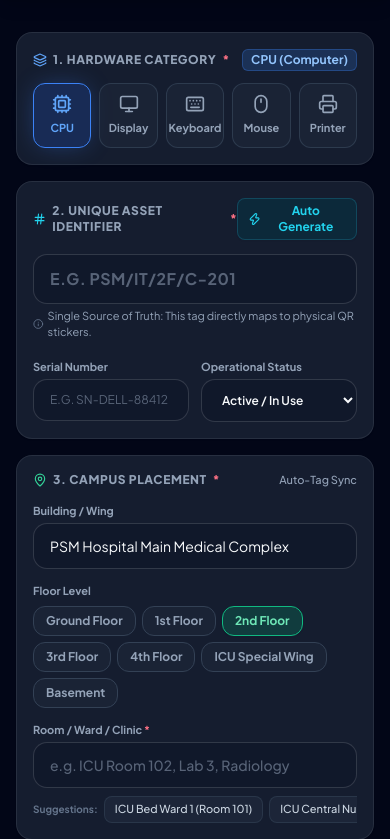
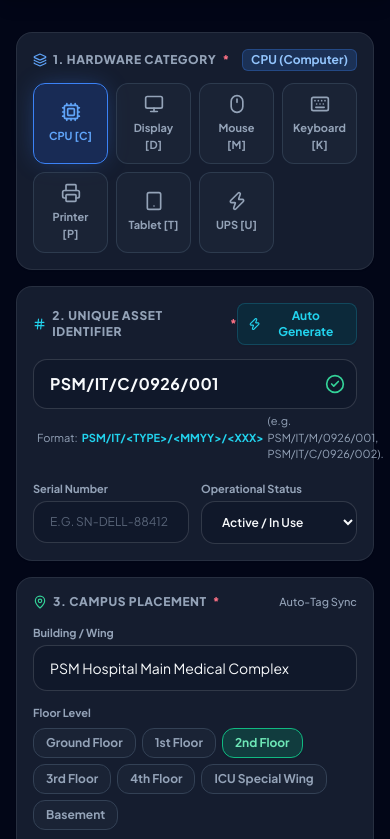
Before and after one commit to krish-228/campus-asset-iq, a Django app: page /add-device in a window 390 px wide. Shown: the part 77-916 px from the top of the page. Run offline with Django 5.2, Linux system fonts and the light colour scheme; data comes from the database, SQL or seed files in the repository; data that the repository does not hold is empty; some libraries are stand-ins or nearby versions.

Commit message:
Add Tablet and UPS hardware categories with globally unique monthly sequence tag PSM/IT/<TYPE>/<MMYY>/<XXX>

```diff
--- a/app/views.py
+++ b/app/views.py
@@ -1036,11 +1036,20 @@ def normalize_device_type(code, asset_id=''):
         return 'Mouse'
     if c in ('P', 'PRT', 'PRINTER', 'BARCODE PRINTER', 'LASER PRINTER'):
         return 'Printer'
-    if '/C-' in asset_id or '/C.' in asset_id: return 'CPU'
-    if '/D-' in asset_id or '/D.' in asset_id: return 'Display'
-    if '/K-' in asset_id or '/K.' in asset_id: return 'Keyboard'
-    if '/M-' in asset_id or '/M.' in asset_id: return 'Mouse'
-    if '/P-' in asset_id or '/P.' in asset_id: return 'Printer'
+    if c in ('T', 'TAB', 'TABLET', 'IPAD'):
+        return 'Tablet'
+    if c in ('U', 'UPS', 'INVERTER', 'POWER'):
+        return 'UPS'
+
+    # Check asset_id format: PSM/IT/<TYPE>/<MMYY>/<NUM> or legacy PSM/IT/<FLOOR>/<TYPE>-<NUM>
+    aid = asset_id.upper()
+    if '/C/' in aid or '/C-' in aid or '/C.' in aid: return 'CPU'
+    if '/D/' in aid or '/D-' in aid or '/D.' in aid or '/DISP-' in aid: return 'Display'
+    if '/K/' in aid or '/K-' in aid or '/K.' in aid or '/KB-' in aid: return 'Keyboard'
+    if '/M/' in aid or '/M-' in aid or '/M.' in aid: return 'Mouse'
+    if '/P/' in aid or '/P-' in aid or '/P.' in aid or '/PRT-' in aid: return 'Printer'
+    if '/T/' in aid or '/T-' in aid: return 'Tablet'
+    if '/U/' in aid or '/U-' in aid: return 'UPS'
     return code or 'CPU'
 
 def ensure_sample_devices():
@@ -2081,53 +2090,69 @@ def mobile_add_device_view(request):
         'staff_list': staff_list,
         'selected_org': 'HOSP',
     }
-    return render(request, "admin/mobile_add_device.html", context)
+    response = render(request, "admin/mobile_add_device.html", context)
+    response['Cache-Control'] = 'no-cache, no-store, must-revalidate'
+    response['Pragma'] = 'no-cache'
+    response['Expires'] = '0'
+    return response
 
 
 @csrf_exempt
 def api_generate_asset_id(request):
     """
     Generates a unique, standardized hardware asset tag strictly for PSM Hospital.
-    Format example: PSM/IT/2F/C-205 or PSM/IT/1F/DISP-104.
+    Format: PSM/IT/<TYPE>/<MMYY>/<XXX>
+    Example:
+      - Mouse:    PSM/IT/M/0826/001 or PSM/IT/M/0926/001
+      - CPU:      PSM/IT/C/0926/001
+      - Display:  PSM/IT/D/0926/001
+      - Printer:  PSM/IT/P/0926/001
+      - Keyboard: PSM/IT/K/0926/001
+      - Tablet:   PSM/IT/T/0926/001
+      - UPS:      PSM/IT/U/0926/001
     Guarantees 100% collision-free against PostgreSQL DeviceAsset table.
     """
-    dev_type = normalize_device_type(request.GET.get('type') or request.POST.get('type') or 'CPU')
-    floor_raw = request.GET.get('floor') or request.POST.get('floor') or '2nd Floor'
-
-    floor_lower = floor_raw.lower()
-    if 'ground' in floor_lower or 'gf' in floor_lower:
-        floor_code = 'GF'
-    elif '1' in floor_lower:
-        floor_code = '1F'
-    elif '2' in floor_lower:
-        floor_code = '2F'
-    elif '3' in floor_lower:
-        floor_code = '3F'
-    elif '4' in floor_lower:
-        floor_code = '4F'
-    elif 'icu' in floor_lower:
-        floor_code = 'ICU'
-    else:
-        floor_code = '2F'
-
-    type_prefixes = {
-        'CPU': 'C',
-        'Display': 'DISP',
-        'Keyboard': 'KB',
-        'Mouse': 'MS',
-        'Printer': 'PRT'
+    raw_type = (request.GET.get('type') or request.POST.get('type') or 'CPU').strip().upper()
+
+    type_letter_map = {
+        'M': 'M', 'MOUSE': 'M',
+        'C': 'C', 'CPU': 'C', 'WORKSTATION': 'C', 'DESKTOP': 'C', 'COMPUTER': 'C',
+        'D': 'D', 'DISPLAY': 'D', 'MONITOR': 'D', 'SCREEN': 'D',
+        'P': 'P', 'PRINTER': 'P', 'PRT': 'P',
+        'K': 'K', 'KEYBOARD': 'K', 'KB': 'K',
+        'T': 'T', 'TABLET': 'T', 'TAB': 'T', 'IPAD': 'T',
+        'U': 'U', 'UPS': 'U', 'INVERTER': 'U', 'POWER': 'U',
     }
-    prefix = type_prefixes.get(dev_type, 'C')
-    org_prefix = "PSM/IT"
-
-    for _ in range(100):
-        rand_num = random.randint(100, 999)
-        candidate = f"{org_prefix}/{floor_code}/{prefix}-{rand_num}"
-        if not DeviceAsset.objects.filter(asset_id__iexact=candidate).exists():
-            return JsonResponse({'success': True, 'asset_id': candidate})
-
-    fallback_id = f"{org_prefix}/{floor_code}/{prefix}-{random.randint(1000, 9999)}"
-    return JsonResponse({'success': True, 'asset_id': fallback_id})
+    type_letter = type_letter_map.get(raw_type, raw_type[0] if raw_type else 'C')
+
+    now = timezone.localtime()
+    mmyy = now.strftime("%m%y")  # e.g. "0926"
+
+    prefix = f"PSM/IT/{type_letter}/{mmyy}/"
+
+    # Ensure XXX is globally unique for every device registered in this month
+    month_pattern = f"/{mmyy}/"
+    existing_month_tags = set(DeviceAsset.objects.filter(asset_id__contains=month_pattern).values_list('asset_id', flat=True))
+
+    max_num = 0
+    for tag in existing_month_tags:
+        parts = tag.strip().split('/')
+        if len(parts) >= 5:
+            try:
+                num = int(parts[4])
+                if num > max_num:
+                    max_num = num
+            except (ValueError, TypeError):
+                pass
+
+    next_num = max_num + 1
+    candidate = f"{prefix}{next_num:03d}"
+
+    while DeviceAsset.objects.filter(asset_id__iexact=candidate).exists():
+        next_num += 1
+        candidate = f"{prefix}{next_num:03d}"
+
+    return JsonResponse({'success': True, 'asset_id': candidate})
 
 @admin_required
 def user(request):
@@ -3137,9 +3162,23 @@ def api_import_devices_excel(request):
             continue
 
         if not asset_id:
-            random_num = random.randint(100, 999)
-            prefix = 'DEV'
-            asset_id = f"PSM/IT/2F/C-{prefix}-{random_num}"
+            raw_t = find_val(r, ['device type', 'device_type', 'type', 'device category', 'category', 'device', 'equipment type'], 'CPU')
+            t_map = {'CPU': 'C', 'Display': 'D', 'Mouse': 'M', 'Keyboard': 'K', 'Printer': 'P', 'Tablet': 'T', 'UPS': 'U'}
+            t_code = t_map.get(raw_t, 'C')
+            now_str = timezone.localtime().strftime("%m%y")
+            all_m_tags = set(DeviceAsset.objects.filter(asset_id__contains=f"/{now_str}/").values_list('asset_id', flat=True))
+            max_n = 0
+            for t_tag in all_m_tags:
+                p_parts = t_tag.strip().split('/')
+                if len(p_parts) >= 5:
+                    try:
+                        n_val = int(p_parts[4])
+                        if n_val > max_n: max_n = n_val
+                    except (ValueError, TypeError): pass
+            next_n = max_n + 1
+            while f"PSM/IT/{t_code}/{now_str}/{next_n:03d}" in all_m_tags:
+                next_n += 1
+            asset_id = f"PSM/IT/{t_code}/{now_str}/{next_n:03d}"
 
 
         device_type_raw = find_val(r, [
--- a/template/admin/inventory.html
+++ b/template/admin/inventory.html
@@ -542,6 +542,8 @@
                         <option value="M">Mouse [M]</option>
                         <option value="K">Keyboard [K]</option>
                         <option value="P">Printer [P]</option>
+                        <option value="T">Tablet [T]</option>
+                        <option value="U">UPS [U]</option>
                     </select>
                 </div>
                 <div>
--- a/template/admin/location.html
+++ b/template/admin/location.html
@@ -501,6 +501,8 @@
                             <option value="M">Mouse [M]</option>
                             <option value="K">Keyboard [K]</option>
                             <option value="P">Printer [P]</option>
+                            <option value="T">Tablet [T]</option>
+                            <option value="U">UPS [U]</option>
                         </select>
                     </div>
                     <div>
--- a/template/admin/mobile_add_device.html
+++ b/template/admin/mobile_add_device.html
@@ -164,32 +164,42 @@
                     <span id="category-pill-label" class="text-xs font-bold px-2 py-0.5 rounded-md bg-blue-500/20 text-blue-300 border border-blue-500/30">CPU (Computer)</span>
                 </div>
 
-                <!-- 5 Hardware Category Cards -->
-                <div class="grid grid-cols-5 gap-2" id="category-selector-grid">
+                <!-- 7 Hardware Category Cards -->
+                <div class="grid grid-cols-4 sm:grid-cols-7 gap-2" id="category-selector-grid">
                     <!-- CPU -->
                     <button type="button" onclick="selectCategory('CPU')" data-category="CPU" class="category-btn p-2.5 rounded-xl border flex flex-col items-center justify-center gap-1.5 transition-all active:scale-95 bg-blue-600/20 border-blue-500 text-blue-400 shadow-glow">
                         <i data-lucide="cpu" class="w-5 h-5"></i>
-                        <span class="text-[11px] font-bold">CPU</span>
+                        <span class="text-[11px] font-bold">CPU [C]</span>
                     </button>
                     <!-- Display -->
                     <button type="button" onclick="selectCategory('Display')" data-category="Display" class="category-btn p-2.5 rounded-xl border flex flex-col items-center justify-center gap-1.5 transition-all active:scale-95 bg-slate-800/60 border-slate-700/80 text-slate-400 hover:text-slate-200">
                         <i data-lucide="monitor" class="w-5 h-5"></i>
-                        <span class="text-[11px] font-bold">Display</span>
+                        <span class="text-[11px] font-bold">Display [D]</span>
+                    </button>
+                    <!-- Mouse -->
+                    <button type="button" onclick="selectCategory('Mouse')" data-category="Mouse" class="category-btn p-2.5 rounded-xl border flex flex-col items-center justify-center gap-1.5 transition-all active:scale-95 bg-slate-800/60 border-slate-700/80 text-slate-400 hover:text-slate-200">
+                        <i data-lucide="mouse" class="w-5 h-5"></i>
+                        <span class="text-[11px] font-bold">Mouse [M]</span>
                     </button>
                     <!-- Keyboard -->
                     <button type="button" onclick="selectCategory('Keyboard')" data-category="Keyboard" class="category-btn p-2.5 rounded-xl border flex flex-col items-center justify-center gap-1.5 transition-all active:scale-95 bg-slate-800/60 border-slate-700/80 text-slate-400 hover:text-slate-200">
                         <i data-lucide="keyboard" class="w-5 h-5"></i>
-                        <span class="text-[11px] font-bold">Keyboard</span>
-                    </button>
-                    <!-- Mouse -->
-                    <button type="button" onclick="selectCategory('Mouse')" data-category="Mouse" class="category-btn p-2.5 rounded-xl border flex flex-col items-center justify-center gap-1.5 transition-all active:scale-95 bg-slate-800/60 border-slate-700/80 text-slate-400 hover:text-slate-200">
-                        <i data-lucide="mouse" class="w-5 h-5"></i>
-                        <span class="text-[11px] font-bold">Mouse</span>
+                        <span class="text-[11px] font-bold">Keyboard [K]</span>
                     </button>
                     <!-- Printer -->
                     <button type="button" onclick="selectCategory('Printer')" data-category="Printer" class="category-btn p-2.5 rounded-xl border flex flex-col items-center justify-center gap-1.5 transition-all active:scale-95 bg-slate-800/60 border-slate-700/80 text-slate-400 hover:text-slate-200">
                         <i data-lucide="printer" class="w-5 h-5"></i>
-                        <span class="text-[11px] font-bold">Printer</span>
+                        <span class="text-[11px] font-bold">Printer [P]</span>
+                    </button>
+                    <!-- Tablet -->
+                    <button type="button" onclick="selectCategory('Tablet')" data-category="Tablet" class="category-btn p-2.5 rounded-xl border flex flex-col items-center justify-center gap-1.5 transition-all active:scale-95 bg-slate-800/60 border-slate-700/80 text-slate-400 hover:text-slate-200">
+                        <i data-lucide="tablet" class="w-5 h-5"></i>
+                        <span class="text-[11px] font-bold">Tablet [T]</span>
+                    </button>
+                    <!-- UPS -->
+                    <button type="button" onclick="selectCategory('UPS')" data-category="UPS" class="category-btn p-2.5 rounded-xl border flex flex-col items-center justify-center gap-1.5 transition-all active:scale-95 bg-slate-800/60 border-slate-700/80 text-slate-400 hover:text-slate-200">
+                        <i data-lucide="zap" class="w-5 h-5"></i>
+                        <span class="text-[11px] font-bold">UPS [U]</span>
                     </button>
                 </div>
                 <input type="hidden" name="device_type" id="input-device-type" value="CPU">
@@ -212,7 +222,7 @@
                 <div>
                     <div class="relative">
                         <input type="text" id="input-asset-id" name="asset_id" required
-                            placeholder="e.g. PSM/IT/2F/C-201"
+                            placeholder="e.g. PSM/IT/M/0826/001 or PSM/IT/C/0926/001"
                             class="mobile-input uppercase font-mono font-bold tracking-wide pr-10 text-base"
                             oninput="validateAssetId(this.value)">
                         <span id="asset-id-status" class="absolute right-3 top-1/2 -translate-y-1/2 hidden">
@@ -221,7 +231,7 @@
                     </div>
                     <p class="text-[11px] text-slate-400 mt-1 flex items-center gap-1">
                         <i data-lucide="info" class="w-3 h-3 text-slate-500"></i>
-                        Single Source of Truth: This tag directly maps to physical QR stickers.
+                        Format: <span class="text-cyan-400 font-mono font-bold">PSM/IT/&lt;TYPE&gt;/&lt;MMYY&gt;/&lt;XXX&gt;</span> (e.g. PSM/IT/M/0926/001, PSM/IT/C/0926/002).
                     </p>
                 </div>
 
@@ -495,7 +505,7 @@
                 <div class="flex items-center justify-between border-b border-slate-700/60 pb-2">
                     <span class="text-slate-400 font-semibold">Asset Tag:</span>
                     <span id="modal-saved-tag" class="font-mono font-black text-sm text-cyan-300 bg-cyan-950/60 px-2 py-0.5 rounded border border-cyan-800">
-                        PSM/IT/2F/C-205
+                        PSM/IT/C/0926/001
                     </span>
                 </div>
                 <div class="flex items-center justify-between">
@@ -541,16 +551,29 @@
         let currentCategory = 'CPU';
         let currentFloor = '2nd Floor';
         let lastRegisteredAssetId = '';
-        const DRAFT_STORAGE_KEY = 'campus_asset_draft_v2';
+        const DRAFT_STORAGE_KEY = 'campus_asset_draft_v5';
 
         document.addEventListener('DOMContentLoaded', () => {
+            // Clean up obsolete legacy drafts
+            try {
+                localStorage.removeItem('campus_asset_draft');
+                localStorage.removeItem('campus_asset_draft_v2');
+                localStorage.removeItem('campus_asset_draft_v3');
+            } catch (e) {}
+
             lucide.createIcons();
             loadDraftFromStorage();
             setupAutoSaveListeners();
+
+            // Always ensure valid new format tag is present
+            const tagInput = document.getElementById('input-asset-id');
+            if (tagInput && (!tagInput.value || tagInput.value.includes('/2F/') || tagInput.value.includes('/1F/') || tagInput.value.includes('/GF/') || tagInput.value.includes('-'))) {
+                autoGenerateTag();
+            }
         });
 
         // Category selection
-        function selectCategory(cat) {
+        function selectCategory(cat, triggerAutoGenerate = true) {
             currentCategory = cat;
             document.getElementById('input-device-type').value = cat;
             document.getElementById('category-pill-label').textContent = cat;
@@ -580,9 +603,20 @@
             } else if (cat === 'Display') {
                 dispPanel.classList.remove('hidden');
                 subTitle.textContent = "Monitor & Screen Profile";
+            } else if (cat === 'Tablet') {
+                dispPanel.classList.remove('hidden');
+                subTitle.textContent = "Tablet & Mobile Clinical Device Profile";
+            } else if (cat === 'UPS') {
+                periPanel.classList.remove('hidden');
+                subTitle.textContent = "UPS & Power Backup Equipment Profile";
             } else {
                 periPanel.classList.remove('hidden');
                 subTitle.textContent = `${cat} Profile`;
+            }
+
+            // Immediately auto-generate and update asset tag for newly chosen category
+            if (triggerAutoGenerate) {
+                autoGenerateTag();
             }
 
             // Haptic vibration
@@ -620,28 +654,54 @@
             saveDraft();
         }
 
-        // Auto Generate Asset Tag
+        // Auto Generate Asset Tag (PSM/IT/<TYPE>/<MMYY>/<XXX>)
         async function autoGenerateTag() {
             const btn = document.getElementById('btn-auto-tag');
+            if (btn) {
                 btn.disabled = true;
                 btn.classList.add('opacity-50');
+            }
+
+            const catMap = {
+                'CPU': 'C', 'Display': 'D', 'Mouse': 'M', 'Keyboard': 'K',
+                'Printer': 'P', 'Tablet': 'T', 'UPS': 'U'
+            };
+            const typeLetter = catMap[currentCategory] || (currentCategory ? currentCategory.charAt(0).toUpperCase() : 'C');
+            const now = new Date();
+            const mm = String(now.getMonth() + 1).padStart(2, '0');
+            const yy = String(now.getFullYear()).slice(-2);
+            const mmyy = `${mm}${yy}`;
+            const fallbackTag = `PSM/IT/${typeLetter}/${mmyy}/001`;
 
             try {
-                const url = `/api/devices/quick-generate-id/?type=${encodeURIComponent(currentCategory)}&org=${encodeURIComponent(currentOrg)}&floor=${encodeURIComponent(currentFloor)}`;
+                const url = `/api/devices/quick-generate-id/?type=${encodeURIComponent(currentCategory)}&org=${encodeURIComponent(currentOrg)}&floor=${encodeURIComponent(currentFloor)}&_t=${Date.now()}`;
                 const res = await fetch(url);
                 const data = await res.json();
                 if (data.success && data.asset_id) {
                     const tagInput = document.getElementById('input-asset-id');
+                    if (tagInput) {
                         tagInput.value = data.asset_id;
                         validateAssetId(data.asset_id);
+                    }
                     if (navigator.vibrate) navigator.vibrate([30, 30]);
                     saveDraft();
+                    return;
                 }
             } catch (err) {
-                console.error("Failed to generate tag", err);
+                console.warn("Using offline fallback tag generator", err);
             } finally {
+                if (btn) {
                     btn.disabled = false;
                     btn.classList.remove('opacity-50');
+                }
+            }
+
+            // Fallback safety
+            const tagInput = document.getElementById('input-asset-id');
+            if (tagInput) {
+                tagInput.value = fallbackTag;
+                validateAssetId(fallbackTag);
+                saveDraft();
             }
         }
 
@@ -687,9 +747,14 @@
                 const draft = JSON.parse(saved);
                 if (draft.asset_id || draft.room) {
                     document.getElementById('draft-banner').classList.remove('hidden');
-                    if (draft.category) selectCategory(draft.category);
+                    if (draft.category) selectCategory(draft.category, false);
                     if (draft.floor) selectFloor(draft.floor);
-                    if (draft.asset_id) document.getElementById('input-asset-id').value = draft.asset_id;
+                    if (draft.asset_id && !draft.asset_id.includes('/2F/') && !draft.asset_id.includes('/1F/') && !draft.asset_id.includes('/GF/') && !draft.asset_id.includes('-')) {
+                        document.getElementById('input-asset-id').value = draft.asset_id;
+                        validateAssetId(draft.asset_id);
+                    } else {
+                        autoGenerateTag();
+                    }
                     if (draft.serial) document.getElementById('input-serial-number').value = draft.serial;
                     if (draft.status) document.getElementById('input-status').value = draft.status;
                     if (draft.building) document.getElementById('input-building').value = draft.building;
--- a/template/admin/tag.html
+++ b/template/admin/tag.html
@@ -226,6 +226,8 @@
                             <option value="M">Mouse [M]</option>
                             <option value="K">Keyboard [K]</option>
                             <option value="P">Printer [P]</option>
+                            <option value="T">Tablet [T]</option>
+                            <option value="U">UPS [U]</option>
                         </select>
                     </div>
                     <div>
--- a/template/admin/user.html
+++ b/template/admin/user.html
@@ -297,6 +297,8 @@
                             <option value="M">Mouse [M]</option>
                             <option value="K">Keyboard [K]</option>
                             <option value="P">Printer [P]</option>
+                            <option value="T">Tablet [T]</option>
+                            <option value="U">UPS [U]</option>
                         </select>
                     </div>
                     <div>
```
Also changed, not shown: static/js/qr_generator.js (+10 -5 lines), static/js/app.js. Lines whose indentation alone changed are shown as unchanged.
